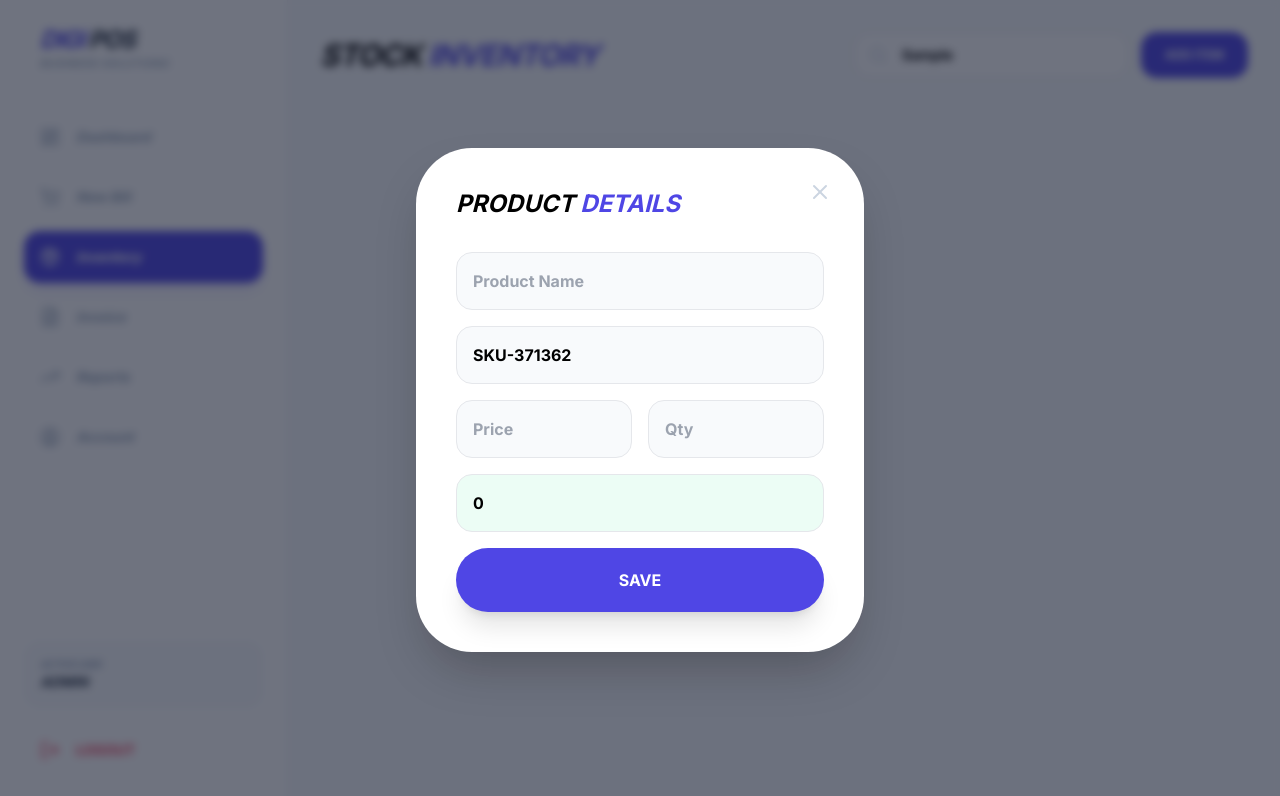
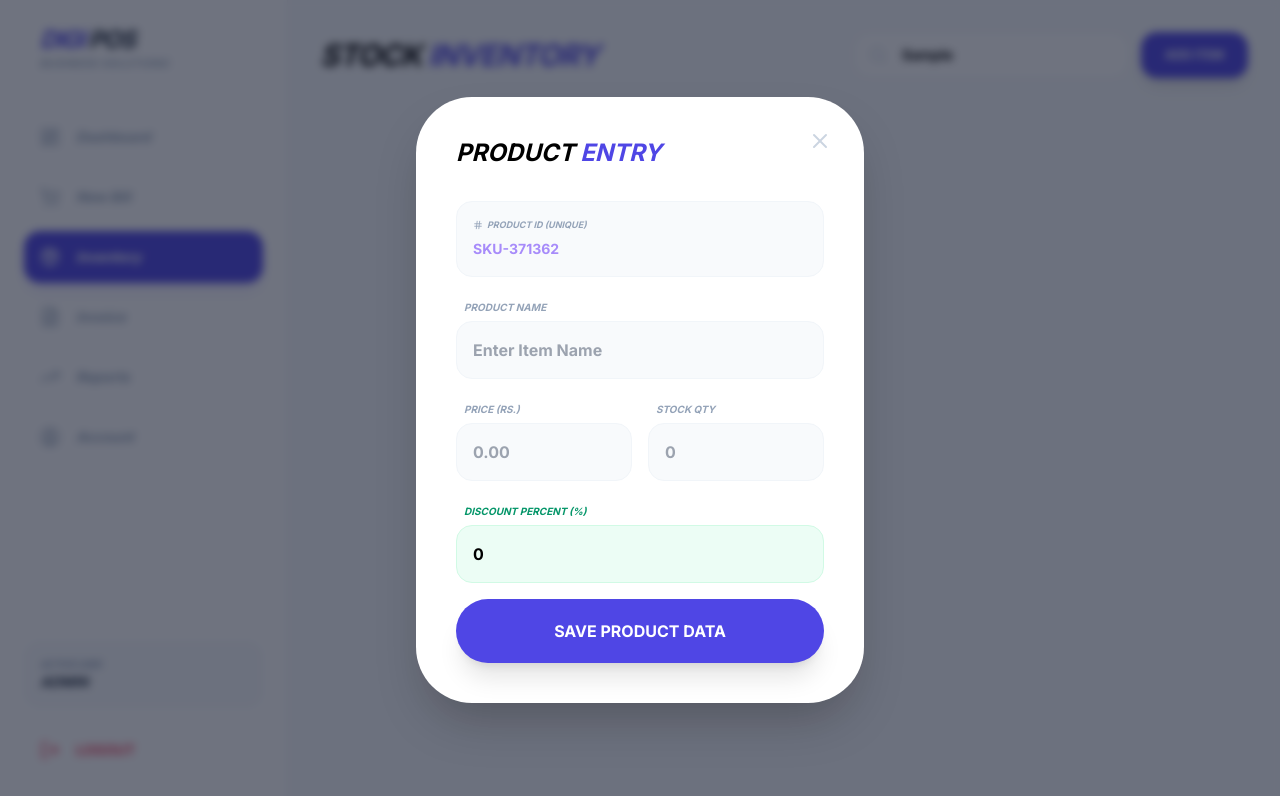
Before and after one commit to ThanushDev/Smart-POS-System, a React (Vite) app: page /inventory in a window 1280 px wide. Both pictures are taken after typing "Sample" into the empty fields and a click on the button "ADD ITEM". Shown: the top 796 px of the page. Built offline with nearby package versions, Linux system fonts and the light colour scheme; what @radix-ui/themes would draw is missing.

Commit message:
Update Inventory.tsx

```diff
--- a/src/pages/Inventory.tsx
+++ b/src/pages/Inventory.tsx
@@ -2,7 +2,7 @@ import React, { useState, useEffect, useRef } from 'react';
 import Sidebar from '../components/Sidebar';
 import PrintableBarcode from '../components/PrintableBarcode';
 import { useReactToPrint } from 'react-to-print';
-import { Package, X, Printer, Edit3, Hash, Search, Trash2 } from 'lucide-react';
+import { Package, X, Printer, Edit3, Hash, Search, Trash2, Tag } from 'lucide-react';
 import axios from 'axios';
 import { toast } from 'react-toastify';
 
@@ -19,7 +19,7 @@ const Inventory = () => {
   const user = JSON.parse(localStorage.getItem('user') || '{}');
   const API_URL = "/api/products";
 
-  // Navigation logic for Arrow Keys
+  // Navigation Logic (Arrow Keys)
   const handleKeyDown = (e: React.KeyboardEvent) => {
     if (e.key === 'ArrowDown' || e.key === 'ArrowUp') {
       e.preventDefault();
@@ -41,8 +41,7 @@ const Inventory = () => {
 
   const handlePrint = useReactToPrint({
     content: () => printRef.current,
-    documentTitle: 'Product_Barcode',
-    onBeforeGetContent: () => new Promise((resolve) => setTimeout(resolve, 1500)),
+    onBeforeGetContent: () => new Promise((resolve) => setTimeout(resolve, 1500)), // Barcode draw wenna welawa
     onAfterPrint: () => setSelectedProductForPrint(null)
   });
 
@@ -70,15 +69,8 @@ const Inventory = () => {
       else await axios.post(API_URL, payload);
       setShowModal(false);
       fetchProducts();
-      toast.success("Saved!");
-    } catch (err) { toast.error("Error!"); }
-  };
-
-  const deleteProduct = async (id: string) => {
-    if (window.confirm("Delete?")) {
-      try { await axios.delete(`${API_URL}/${id}`); fetchProducts(); toast.success("Deleted!"); }
-      catch (err) { toast.error("Failed!"); }
-    }
+      toast.success("Saved Successfully!");
+    } catch (err) { toast.error("Save failed!"); }
   };
 
   const filteredProducts = products.filter(p => p.name.toLowerCase().includes(searchTerm.toLowerCase()) || p.code.toLowerCase().includes(searchTerm.toLowerCase()));
@@ -88,44 +80,60 @@ const Inventory = () => {
       <Sidebar />
       <main className="flex-1 p-8 overflow-y-auto">
         <div className="flex justify-between items-center mb-10">
-          <div>
-            <h1 className="text-3xl font-black uppercase tracking-tight">Stock <span className="text-indigo-600">Inventory</span></h1>
-          </div>
+          <h1 className="text-3xl font-black uppercase tracking-tight italic">Stock <span className="text-indigo-600">Inventory</span></h1>
           <div className="flex gap-3">
             <div className="relative">
               <Search className="absolute left-4 top-1/2 -translate-y-1/2 text-slate-300" size={18} />
-              <input type="text" placeholder="Search..." className="pl-12 pr-4 py-3 rounded-2xl bg-white border outline-none font-bold text-sm" value={searchTerm} onChange={(e) => setSearchTerm(e.target.value)} />
+              <input type="text" placeholder="Search..." className="pl-12 pr-4 py-3 rounded-2xl bg-white border border-slate-100 outline-none font-bold text-sm" value={searchTerm} onChange={(e) => setSearchTerm(e.target.value)} />
             </div>
-            <button onClick={() => openModal()} className="bg-indigo-600 text-white px-6 py-3 rounded-2xl font-black uppercase text-xs">Add Item</button>
+            <button onClick={() => openModal()} className="bg-indigo-600 text-white px-6 py-3 rounded-2xl font-black uppercase text-xs shadow-lg">Add Item</button>
           </div>
         </div>
 
         <div className="grid grid-cols-1 sm:grid-cols-2 lg:grid-cols-4 gap-6">
           {filteredProducts.map((p) => (
-            <div key={p._id} className="bg-white p-6 rounded-[2.5rem] shadow-sm border group relative hover:shadow-xl transition-all">
+            <div key={p._id} className="bg-white p-6 rounded-[2.5rem] shadow-sm border border-slate-100 group relative hover:shadow-xl transition-all">
+              {/* Discount Label */}
+              {p.discount > 0 && (
+                <div className="absolute top-4 right-4 bg-emerald-500 text-white px-3 py-1 rounded-full text-[10px] font-black flex items-center gap-1 shadow-md">
+                  <Tag size={10}/> {p.discount}% OFF
+                </div>
+              )}
+
               <div className="flex justify-between mb-4">
                 <div className="p-3 bg-indigo-50 rounded-2xl text-indigo-600"><Package size={22}/></div>
                 <div className="flex gap-1 opacity-0 group-hover:opacity-100 transition-opacity">
                   <button onClick={() => triggerPrint(p)} className="p-2 text-slate-400 hover:text-indigo-600"><Printer size={18}/></button>
                   <button onClick={() => openModal(p)} className="p-2 text-slate-400 hover:text-amber-500"><Edit3 size={18}/></button>
-                  <button onClick={() => deleteProduct(p._id)} className="p-2 text-slate-400 hover:text-rose-500"><Trash2 size={18}/></button>
+                  <button onClick={() => {if(window.confirm("Delete product?")) axios.delete(`${API_URL}/${p._id}`).then(fetchProducts)}} className="p-2 text-slate-400 hover:text-rose-500"><Trash2 size={18}/></button>
                 </div>
               </div>
+
               <h3 className="font-black uppercase text-sm truncate">{p.name}</h3>
               <p className="text-[10px] text-slate-300 font-bold mt-1 tracking-widest">{p.code}</p>
-              <div className="mt-6 flex justify-between items-end border-t pt-4">
-                <p className="text-indigo-600 font-black text-lg">Rs.{p.price.toLocaleString()}</p>
-                <p className="text-xs font-black text-slate-400">{p.qty} PCS</p>
+
+              <div className="mt-6 flex justify-between items-end border-t pt-4 border-slate-50">
+                <div>
+                  <p className="text-[9px] text-slate-400 font-black uppercase">Price</p>
+                  <p className="text-indigo-600 font-black text-lg">Rs.{p.price.toLocaleString()}</p>
+                </div>
+                <div className="text-right">
+                  <p className="text-[9px] text-slate-400 font-black uppercase">Qty</p>
+                  <p className="text-xs font-black text-slate-400">{p.qty} PCS</p>
+                </div>
               </div>
             </div>
           ))}
         </div>
 
-        {/* --- HIDDEN PRINT AREA --- */}
+        {/* --- FIXED HIDDEN PRINT AREA --- */}
         <div style={{ position: 'absolute', top: '-10000px', left: '-10000px' }}>
           <div ref={printRef}>
             {selectedProductForPrint && (
-              <PrintableBarcode product={selectedProductForPrint} businessName={user.name || "DIGI SOLUTIONS"} />
+              <PrintableBarcode
+                product={selectedProductForPrint}
+                businessName={user.name || "DIGI SOLUTIONS"}
+              />
             )}
           </div>
         </div>
@@ -135,39 +143,39 @@ const Inventory = () => {
           <div className="fixed inset-0 bg-slate-900/60 backdrop-blur-sm flex items-center justify-center z-[100] p-4">
             <div className="bg-white w-full max-w-md rounded-[3.5rem] p-10 relative shadow-2xl">
               <button onClick={() => setShowModal(false)} className="absolute top-8 right-8 text-slate-300"><X size={24}/></button>
-              <h2 className="text-2xl font-black uppercase mb-8 italic">Product <span className="text-indigo-600">Details</span></h2>
+              <h2 className="text-2xl font-black uppercase mb-8 italic">Product <span className="text-indigo-600">Entry</span></h2>
+
               <form ref={formRef} onKeyDown={handleKeyDown} onSubmit={handleSubmit} className="space-y-4">
-                <input className="w-full p-4 bg-slate-50 rounded-2xl outline-none font-bold border focus:border-indigo-600" value={formData.name} onChange={(e) => setFormData({...formData, name: e.target.value})} placeholder="Product Name" required />
-                <input className="w-full p-4 bg-slate-50 rounded-2xl outline-none font-bold border focus:border-indigo-600" value={formData.code} onChange={(e) => setFormData({...formData, code: e.target.value})} placeholder="SKU Code" required />
+                {/* Product Code - Read Only */}
+                <div className="bg-slate-50 p-4 rounded-2xl border border-slate-100">
+                  <label className="text-[9px] font-black uppercase text-slate-400 flex items-center gap-1 mb-1 italic">
+                    <Hash size={10}/> Product ID (Unique)
+                  </label>
+                  <input type="text" readOnly className="w-full bg-transparent font-black text-sm outline-none text-indigo-400 cursor-not-allowed" value={formData.code} />
+                </div>
+
+                <div className="space-y-1">
+                  <label className="text-[10px] font-black text-slate-400 uppercase ml-2 italic">Product Name</label>
+                  <input className="w-full p-4 bg-slate-50 rounded-2xl outline-none font-bold border border-slate-100 focus:border-indigo-600 focus:bg-white transition-all" value={formData.name} onChange={(e) => setFormData({...formData, name: e.target.value})} placeholder="Enter Item Name" required />
+                </div>
+
                 <div className="grid grid-cols-2 gap-4">
-                  <input
-                    type="number"
-                    onWheel={(e) => (e.target as HTMLInputElement).blur()} // Ain kala mouse wheel eka
-                    className="p-4 bg-slate-50 rounded-2xl outline-none font-bold border focus:border-indigo-600 [appearance:textfield] [&::-webkit-outer-spin-button]:appearance-none [&::-webkit-inner-spin-button]:appearance-none"
-                    value={formData.price}
-                    onChange={(e) => setFormData({...formData, price: e.target.value})}
-                    placeholder="Price"
-                    required
-                  />
-                  <input
-                    type="number"
-                    onWheel={(e) => (e.target as HTMLInputElement).blur()} // Ain kala mouse wheel eka
-                    className="p-4 bg-slate-50 rounded-2xl outline-none font-bold border focus:border-indigo-600 [appearance:textfield] [&::-webkit-outer-spin-button]:appearance-none [&::-webkit-inner-spin-button]:appearance-none"
-                    value={formData.qty}
-                    onChange={(e) => setFormData({...formData, qty: e.target.value})}
-                    placeholder="Qty"
-                    required
-                  />
+                  <div className="space-y-1">
+                    <label className="text-[10px] font-black text-slate-400 uppercase ml-2 italic">Price (Rs.)</label>
+                    <input type="number" step="any" onWheel={(e) => (e.target as HTMLInputElement).blur()} className="w-full p-4 bg-slate-50 rounded-2xl outline-none font-bold border border-slate-100 focus:border-indigo-600 [appearance:textfield] [&::-webkit-outer-spin-button]:appearance-none [&::-webkit-inner-spin-button]:appearance-none" value={formData.price} onChange={(e) => setFormData({...formData, price: e.target.value})} placeholder="0.00" required />
+                  </div>
+                  <div className="space-y-1">
+                    <label className="text-[10px] font-black text-slate-400 uppercase ml-2 italic">Stock Qty</label>
+                    <input type="number" onWheel={(e) => (e.target as HTMLInputElement).blur()} className="w-full p-4 bg-slate-50 rounded-2xl outline-none font-bold border border-slate-100 focus:border-indigo-600 [appearance:textfield] [&::-webkit-outer-spin-button]:appearance-none [&::-webkit-inner-spin-button]:appearance-none" value={formData.qty} onChange={(e) => setFormData({...formData, qty: e.target.value})} placeholder="0" required />
+                  </div>
                 </div>
-                <input
-                  type="number"
-                  onWheel={(e) => (e.target as HTMLInputElement).blur()}
-                  className="w-full p-4 bg-emerald-50 rounded-2xl outline-none font-bold border focus:border-emerald-600 [appearance:textfield] [&::-webkit-outer-spin-button]:appearance-none [&::-webkit-inner-spin-button]:appearance-none"
-                  value={formData.discount}
-                  onChange={(e) => setFormData({...formData, discount: e.target.value})}
-                  placeholder="Discount %"
-                />
-                <button type="submit" className="w-full py-5 bg-indigo-600 text-white rounded-[2rem] font-black uppercase shadow-xl">Save</button>
+
+                <div className="space-y-1">
+                  <label className="text-[10px] font-black text-emerald-600 uppercase ml-2 italic">Discount Percent (%)</label>
+                  <input type="number" onWheel={(e) => (e.target as HTMLInputElement).blur()} className="w-full p-4 bg-emerald-50 rounded-2xl outline-none font-bold border border-emerald-100 focus:border-emerald-600 [appearance:textfield] [&::-webkit-outer-spin-button]:appearance-none [&::-webkit-inner-spin-button]:appearance-none" value={formData.discount} onChange={(e) => setFormData({...formData, discount: e.target.value})} placeholder="0" />
+                </div>
+
+                <button type="submit" className="w-full py-5 bg-indigo-600 text-white rounded-[2rem] font-black uppercase shadow-xl hover:bg-indigo-700 transition-all mt-4">Save Product Data</button>
               </form>
             </div>
           </div>
```
